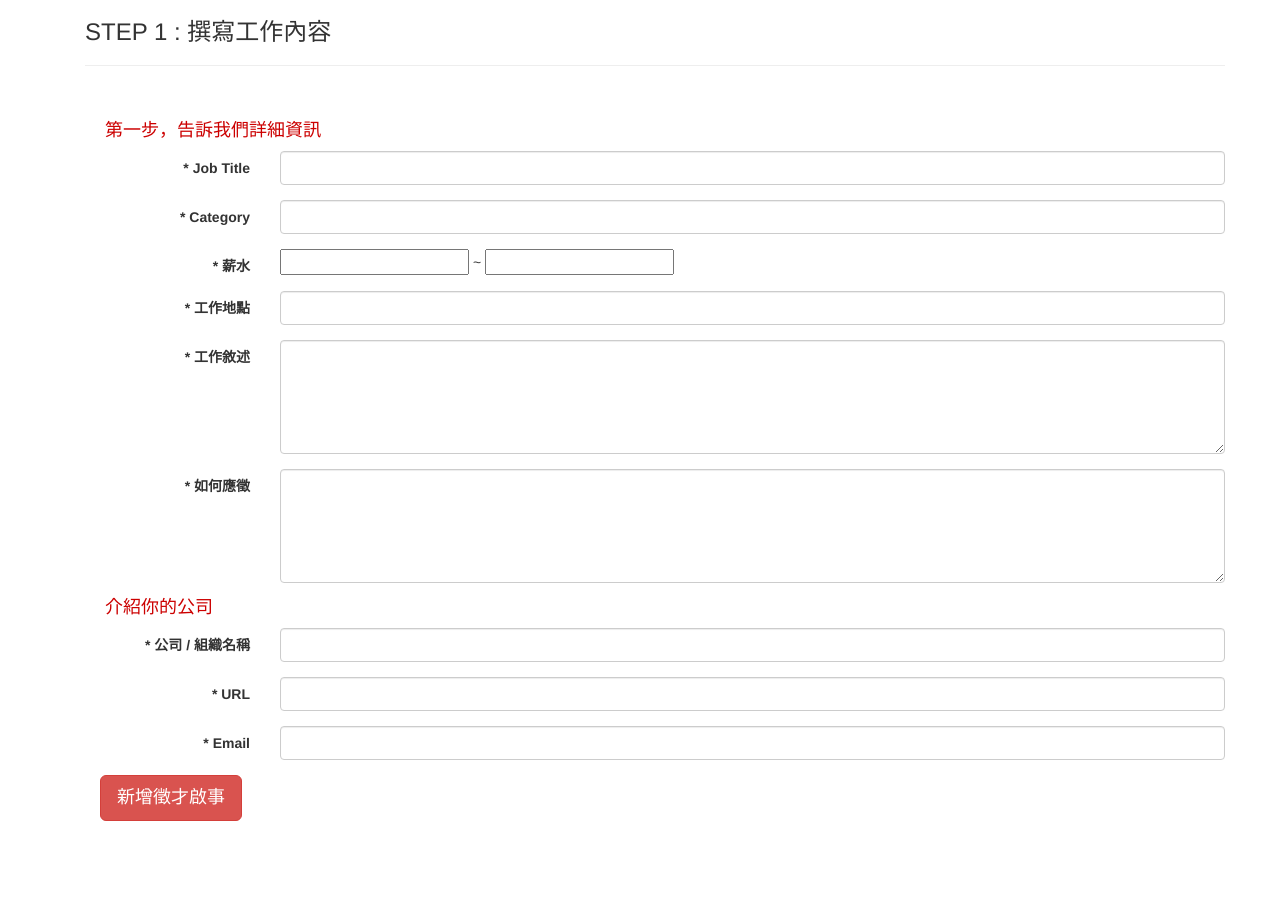
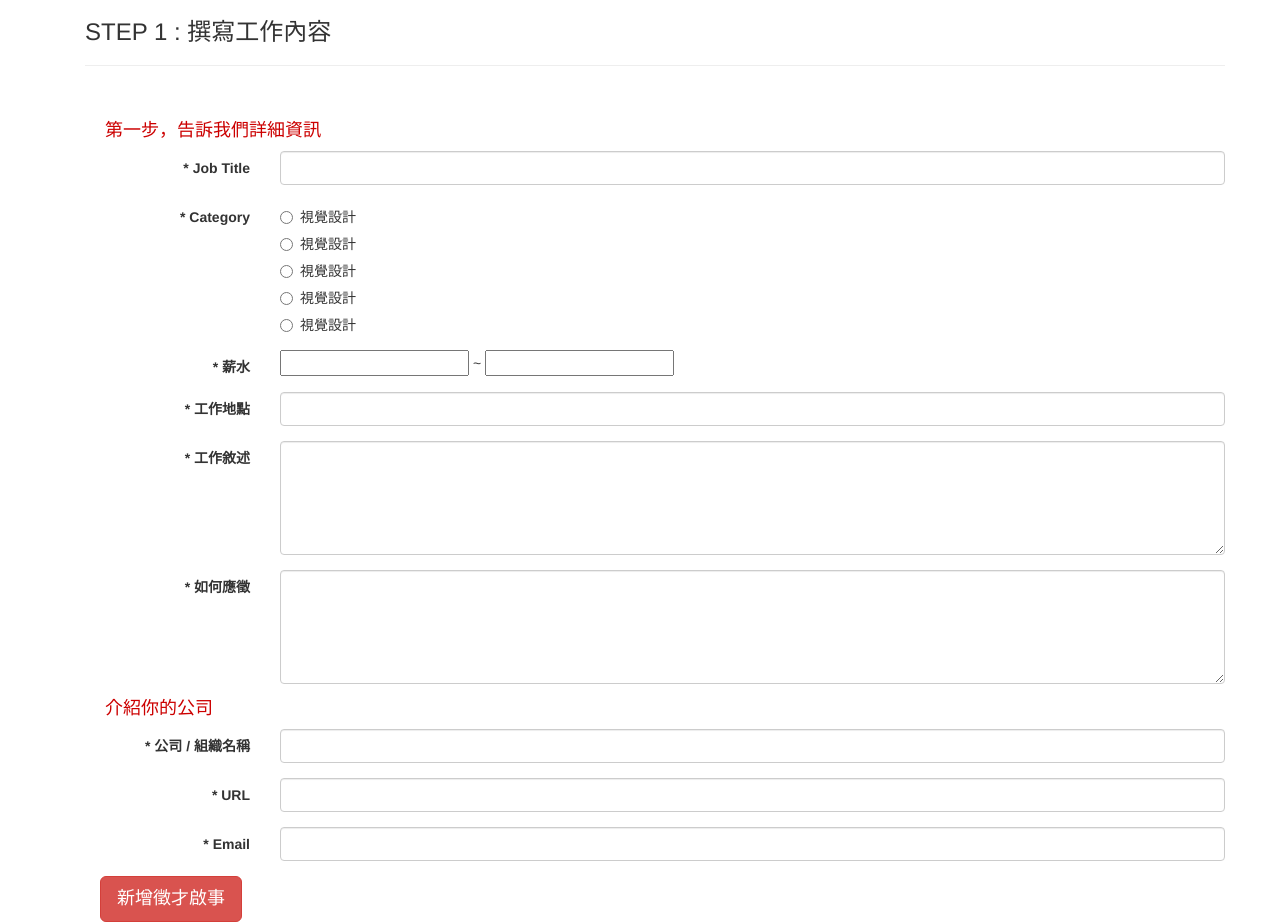
Before and after one commit to cherub0526/copy_66k, a CodeIgniter app: a page that uses application/views/jobs/new.php in a window 1280 px wide. Shown: the part 138-1060 px from the top of the page. Before the commit the page ends 959 px from the top, so only its background shows below. Run offline with CodeIgniter, Linux system fonts and the light colour scheme.

Commit message:
add_jobs_page_fix

```diff
--- a/application/views/jobs/new.php
+++ b/application/views/jobs/new.php
@@ -23,7 +23,11 @@
             <div class="form-group">
                <label class="col-sm-2 control-label" for="exampleInputPassword1">* Category</label>
                <div class="col-sm-10">
-                <input type="password" class="form-control" id="exampleInputPassword1" />
+                <span class="radio"><label for="job_category_id_1" name="job[category_id]"><input class="radio_buttons optional" id="job_category_id_1" name="job[category_id]" type="radio" value="1">視覺設計</label></span>
+                <span class="radio"><label for="job_category_id_1" name="job[category_id]"><input class="radio_buttons optional" id="job_category_id_1" name="job[category_id]" type="radio" value="1">視覺設計</label></span>
+                <span class="radio"><label for="job_category_id_1" name="job[category_id]"><input class="radio_buttons optional" id="job_category_id_1" name="job[category_id]" type="radio" value="1">視覺設計</label></span>
+                <span class="radio"><label for="job_category_id_1" name="job[category_id]"><input class="radio_buttons optional" id="job_category_id_1" name="job[category_id]" type="radio" value="1">視覺設計</label></span>
+                <span class="radio"><label for="job_category_id_1" name="job[category_id]"><input class="radio_buttons optional" id="job_category_id_1" name="job[category_id]" type="radio" value="1">視覺設計</label></span>
               </div>
             </div>
             <div class="form-group">
```
